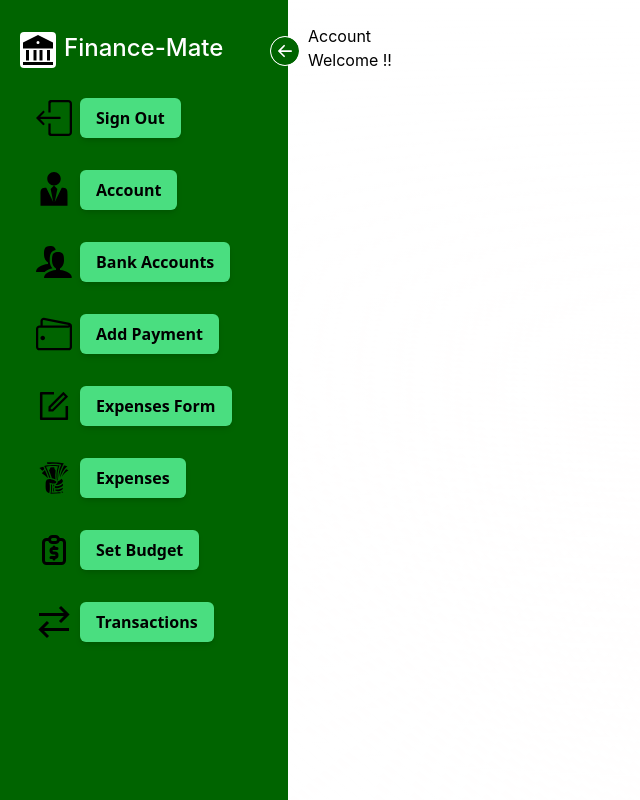
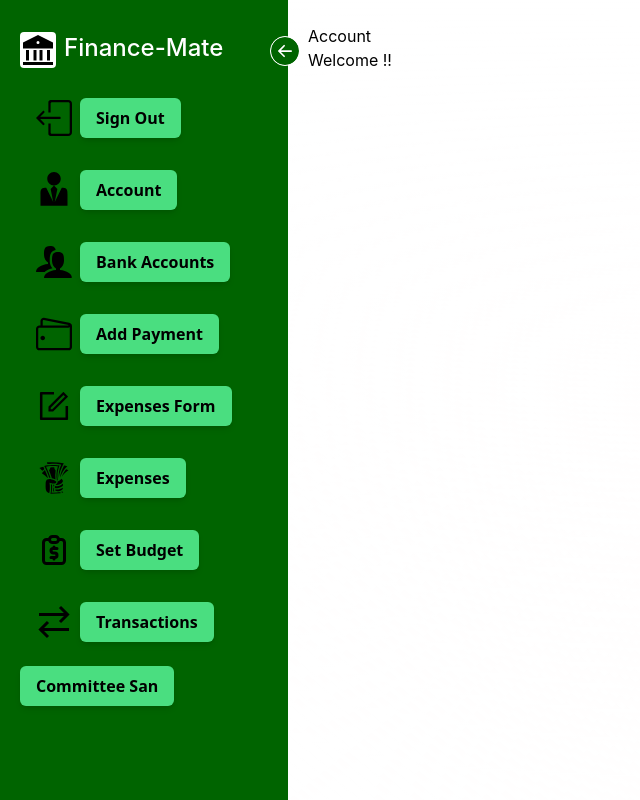
Before and after one commit to AleHS01/frontendCapstone, a React (Create React App) app in the folder finance-mate/: page /user in a window 1280 px wide. Shown: the whole page, without its empty margins (0-640 px from the left). Built offline with nearby package versions, Linux system fonts and the light colour scheme; no server answers.

Commit message:
Add side-bar button for committeeSan

```diff
--- a/finance-mate/public/index.html
+++ b/finance-mate/public/index.html
@@ -2,6 +2,8 @@
 <html lang="en">
   <head>
     <meta charset="utf-8" />
+    <link rel="stylesheet" href="https://fonts.googleapis.com/css?family=Roboto+Condensed&display=swap" />
+
     <link rel="icon" href="%PUBLIC_URL%/favicon.ico" />
     <meta name="viewport" content="width=device-width, initial-scale=1" />
     <meta name="theme-color" content="#000000" />
--- a/finance-mate/src/components/committeeSan/addMembers.jsx
+++ b/finance-mate/src/components/committeeSan/addMembers.jsx
@@ -130,7 +130,7 @@ const AddMembers = () => {
                   "&:hover": {
                     backgroundColor: "black",
                   },
-                  minWidth: "500px",
+                  minWidth: "450px",
                 }}
                 onClick={handleSubmit}
               >
--- a/finance-mate/src/components/side-bar.jsx
+++ b/finance-mate/src/components/side-bar.jsx
@@ -346,6 +346,16 @@ function SideBar() {
           </button>
         </motion.div>
 
+        <button
+            className={`hover:scale-110 hover:bg-green-300 bg-green-400 flex rounded-md px-4 py-2 mr-4 items-center mv-4 shadow-md border-4 font-semibold mt-4 font-sans duration-200  ${
+              !open && "hidden"
+            }`}
+            onClick={()=>navigate("/committeesan")}
+          >
+            Committee San
+          </button>
+
+
 
 
       </div>
```
